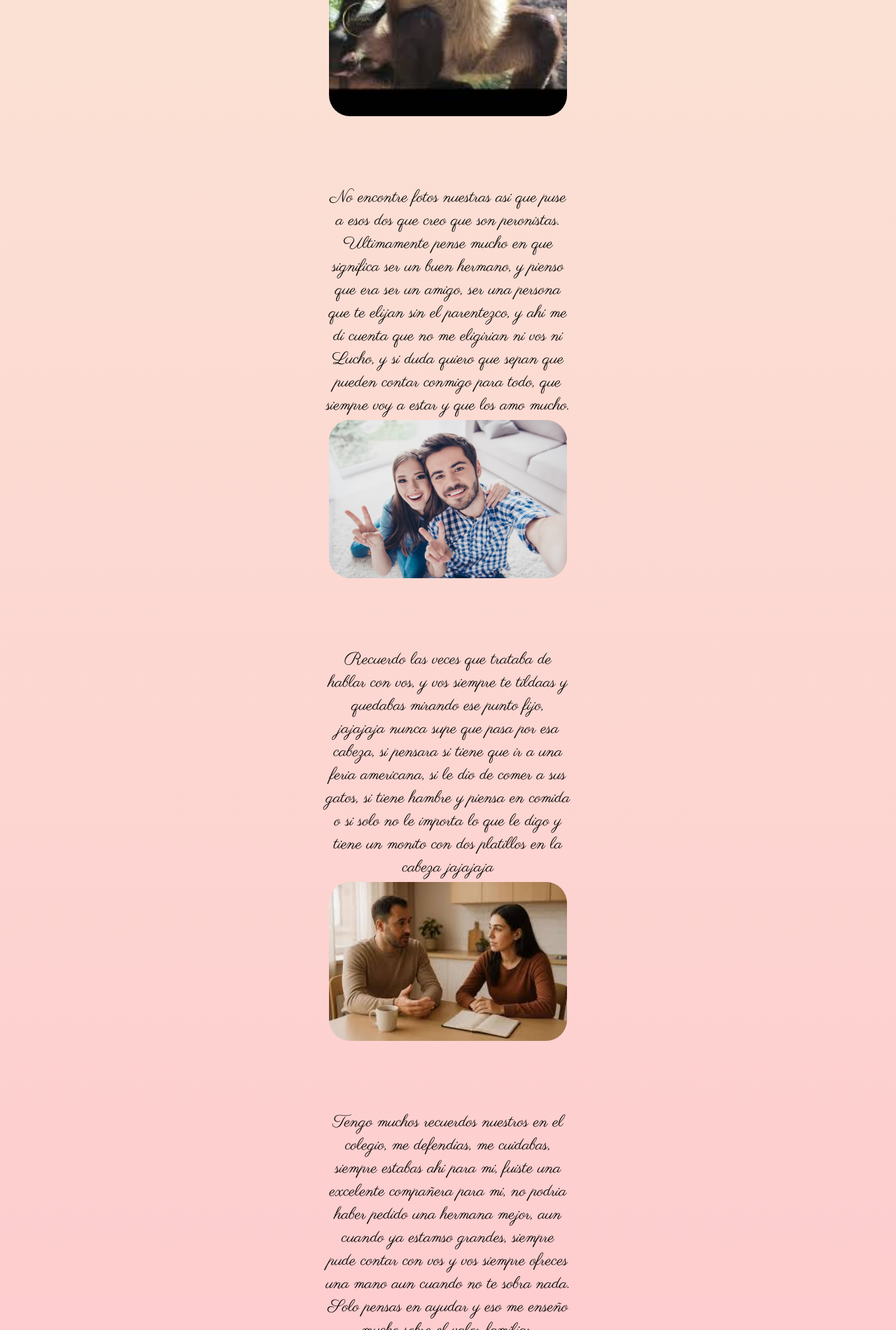
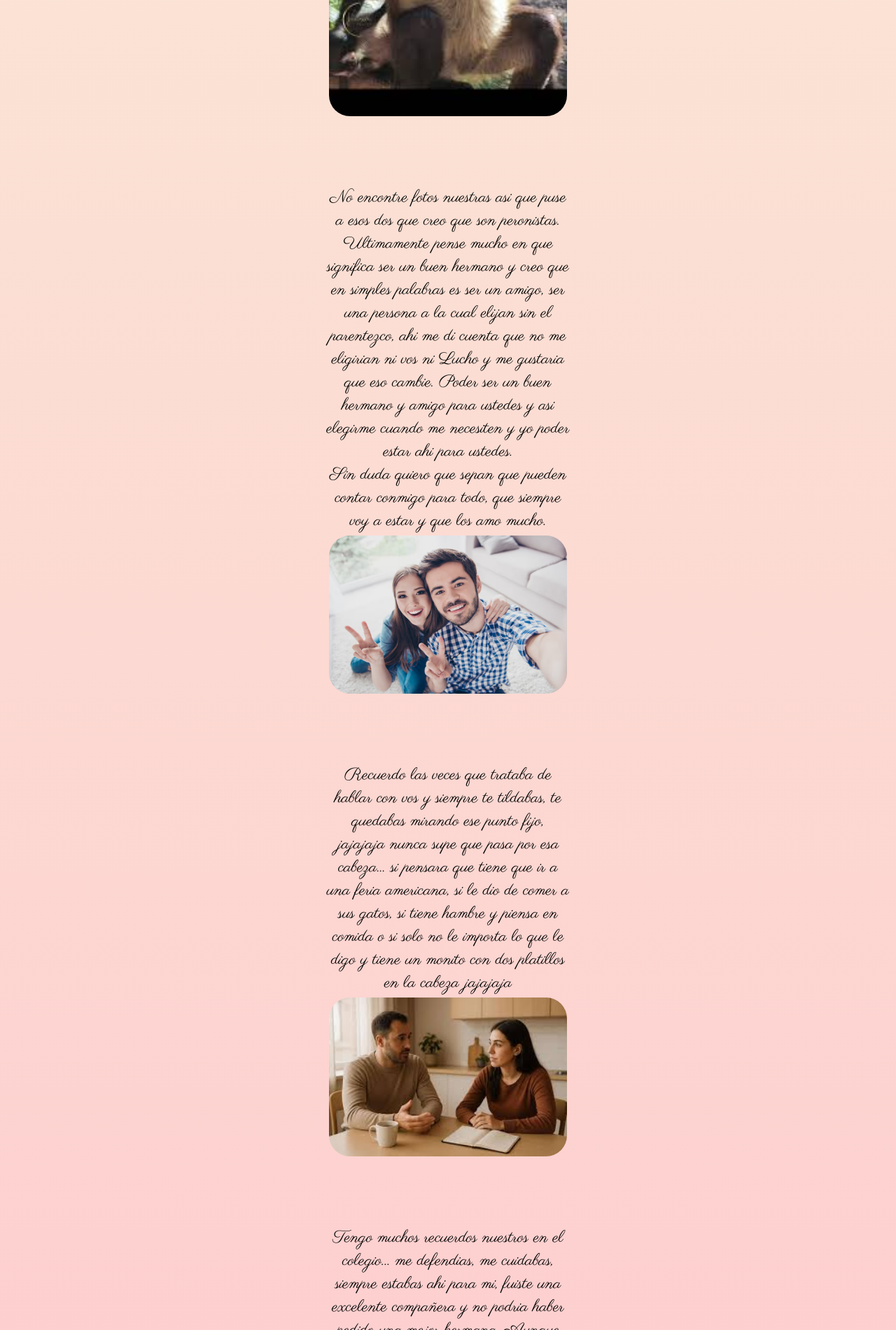
Before and after one commit to ldcc1987/Carolina, a website built with webpack: page distancia.html in a window 1280 px wide. Shown: the part 900-2800 px from the top of the page at 70% size. Built offline with nearby package versions, Linux system fonts and the light colour scheme.

Commit message:
proyecto terminado al fin

```diff
--- a/distancia.html
+++ b/distancia.html
@@ -36,26 +36,26 @@
       </ul>
     </nav>
     <h1><a href="index.html">Para mi querida Hermana</a></h1>
-    <p>Se que no eh sido el mejor hermano, que te falle muchas veces, se que siempre me tuviste envidia por que era el mas lindo, pero eso cambio cuando llego Luciano y los dos pasamos a la bolsa de los feitos ajajajaj, se que mis elecciones en la vida nos han tenido distantes por muchisimos años, y que muy probablemente nuestras vidas tomen caminos separados algun dia, pero queria que sepas que... </p>
+    <p>Se que no he sido el mejor hermano, que te falle muchas veces, que siempre me tuviste envidia por ser el mas lindo, pero eso cambio cuando llego Luciano y los dos pasamos a la bolsa de los feitos ajajajaj <br> se que mis elecciones en la vida nos han tenido distantes por muchisimos años, que muy probablemente nuestras vidas tomen caminos separados algun dia, pero queria que sepas que... </p>
   </header>
       <div class="hero1">
       </div>
       <div class="hero_imagen_1">
         <img src="img/distancia_1.jpg" alt="">
         <p>
-          No encontre fotos nuestras asi que puse a esos dos que creo que son peronistas. Ultimamente pense mucho en que significa ser un buen hermano, y pienso que era ser un amigo, ser una persona que te elijan sin el parentezco, y ahi me di cuenta que no me eligirian ni vos ni Lucho, y si duda quiero que sepan que pueden contar conmigo para todo, que siempre voy a estar y que los amo mucho. </p>
+          No encontre fotos nuestras asi que puse a esos dos que creo que son peronistas. Ultimamente pense mucho en que significa ser un buen hermano y creo que en simples palabras es ser un amigo, ser una persona a la cual elijan sin el parentezco, ahi me di cuenta que no me eligirian ni vos ni Lucho y me gustaria que eso cambie. Poder ser un buen hermano y amigo para ustedes y asi elegirme cuando me necesiten y yo poder estar ahi para ustedes. <br> Sin duda quiero que sepan que pueden contar conmigo para todo, que siempre voy a estar y que los amo mucho. </p>
       </div>
       <div class="hero_imagen_1">
         <img src="img/distancia_2.jpg" alt="">
-        <p>Recuerdo las veces que trataba de hablar con vos, y vos siempre te tildaas y quedabas mirando ese punto fijo, jajajaja nunca supe que pasa por esa cabeza, si pensara si tiene que ir a una feria americana, si le dio de comer a sus gatos, si tiene hambre y piensa en comida o si solo no le importa lo que le digo y tiene un monito con dos platillos en la cabeza jajajaja</p>
+        <p>Recuerdo las veces que trataba de hablar con vos y siempre te tildabas, te quedabas mirando ese punto fijo, jajajaja nunca supe que pasa por esa cabeza... si pensara que tiene que ir a una feria americana, si le dio de comer a sus gatos, si tiene hambre y piensa en comida o si solo no le importa lo que le digo y tiene un monito con dos platillos en la cabeza jajajaja</p>
       </div>
       <div class="hero_imagen_1">
         <img src="img/distancia_3.jpg" alt="">
-        <p>Tengo muchos recuerdos nuestros en el colegio, me defendias, me cuidabas, siempre estabas ahi para mi, fuiste una excelente compañera para mi, no podria haber pedido una hermana mejor, aun cuando ya estamso grandes, siempre pude contar con vos y vos siempre ofreces una mano aun cuando no te sobra nada. Solo pensas en ayudar y eso me enseño mucho sobre el valor familiar.</p>
+        <p>Tengo muchos recuerdos nuestros en el colegio... me defendias, me cuidabas, siempre estabas ahi para mi, fuiste una excelente compañera y no podria haber pedido una mejor hermana. Aunque estamos grandes, cada uno en sus proyectos, siempre pude y puedo contar con vos. <br> Siempre ofreces una mano aun cuando no te sobra nada. Solo pensas en ayudar y eso me enseño mucho sobre el valor familiar.</p>
       </div>
       <div class="hero_imagen_1">
         <img src="img/distancia_10.jpg" alt="">
-        <p>Se que no simepre estaremos el uno para el otro, que la distancia ira aumentando, solo quiero que tengas algo en claro, no importa la distancia, no importa el momento, siempre, siempre voy a estar ahi para vos, quiero que mi hermana sepa que yo me arrancaria el corazon sin dudarlo por ella.</p>
+        <p>Se que no siempre estaremos el uno para el otro, que la distancia ira aumentando, solo quiero que tengas algo en claro: no importa la distancia, no importa el momento, siempre pero siempre voy a estar ahi para ayudarte, alentarte o simplemente para molestarte. <br> Quiero que mi hermana sepa que me arrancaria el corazon sin dudarlo por ella... Porque su felicidad siempre fue y sera una parte esencial de la mia. <br>Aunque la vida pase, aunque los años cuesten, ella siempre va a tener en mi un refugio, un abrazo y una certeza: Jamas va a estar sola.  </p>
       </div>
       <div class="hero_imagen_1">
         <img src="img/distancia_5.jpg" alt="">
```
